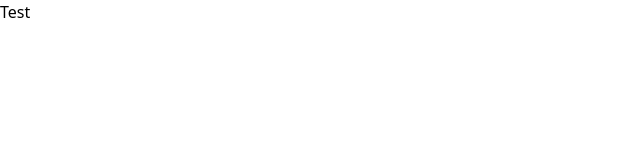
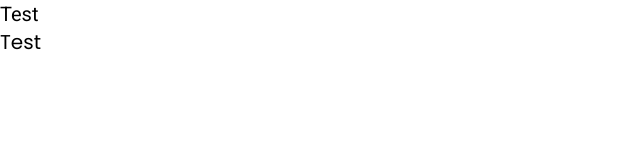
Before and after one commit to codehiker07/blog-design-tailwind-css, a plain HTML site: page index.html in a window 1280 px wide. Shown: the full height of the page, 0-640 px from the left. Drawn offline with nearby package versions, Linux system fonts and the light colour scheme.

Commit message:
font issue solved

```diff
--- a/index.html
+++ b/index.html
@@ -5,18 +5,18 @@
     <meta charset="UTF-8">
     <meta name="viewport" content="width=device-width, initial-scale=1.0">
     <title>Blog Design with Tailwind CSS</title>
-    <script src="https://kit.fontawesome.com/b450559676.js" crossorigin="anonymous"></script>
     <script src="https://cdn.tailwindcss.com"></script>
     <link rel="preconnect" href="https://fonts.googleapis.com">
     <link rel="preconnect" href="https://fonts.gstatic.com" crossorigin>
     <link
         href="https://fonts.googleapis.com/css2?family=Poppins:wght@400;500;600;700;800&family=Roboto:wght@400;500;700&display=swap"
         rel="stylesheet">
+    <link rel="stylesheet" type="text/css" href="styles.css">
 </head>
 
 <body>
-    <h1>Test</h1>
-
+    <h1 class="text-xl font-roboto">Test</h1>
+    <h2 class="text-xl font-poppins">Test</h2>
 </body>
 
 </html>
--- a/style/style.css
+++ /dev/null
@@ -1,4 +0,0 @@
-.font{
-    font-family: 'Poppins', sans-serif;
-font-family: 'Roboto', sans-serif;
-  }
--- /dev/null
+++ b/styles.css
@@ -0,0 +1,9 @@
+/* Apply 'Poppins' font to elements with class 'font-poppins' */
+.font-poppins {
+    font-family: 'Poppins', sans-serif;
+}
+
+/* Apply 'Roboto' font to elements with class 'font-roboto' */
+.font-roboto {
+    font-family: 'Roboto', sans-serif;
+}
--- a/tailwind.config.js
+++ b/tailwind.config.js
@@ -2,7 +2,9 @@
 module.exports = {
     content: ["./src/**/*.{html,js}"],
     theme: {
-        extend: {},
+        extend: {
+
+        },
     },
     plugins: [],
 }
```
